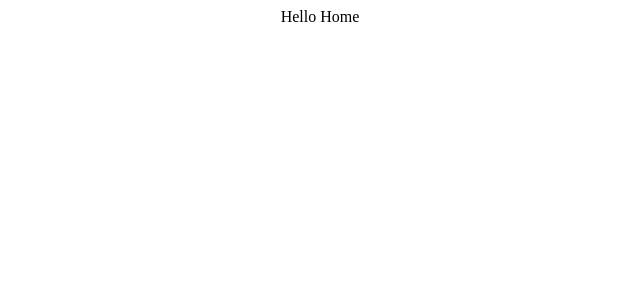
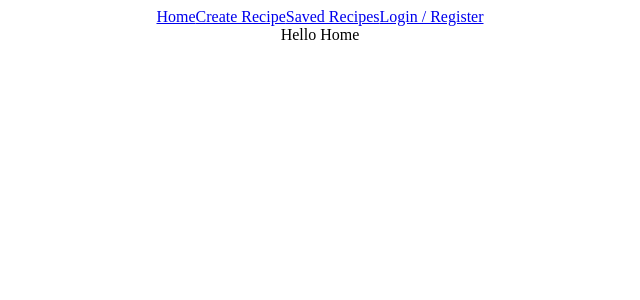
Before and after one commit to icarus014/recipe-app, a React (Create React App) app in the folder client/: page / in a window 1280 px wide. Shown: the top 300 px of the page, without its empty margins (320-960 px from the left). Built offline with nearby package versions, Linux system fonts and the light colour scheme.

Commit message:
created navbar

```diff
--- a/client/src/App.js
+++ b/client/src/App.js
@@ -5,12 +5,14 @@
 import {Create} from './pages/create'
 import {Auth} from './pages/auth'
 import {Saved} from './pages/saved-recipes'
+import { Navbar} from './components/navbar'
 
 
 function App(){
   return(
     <div className='App'>
       <Router>
+        <Navbar />
         <Routes>
           <Route path="/" element={<Home/>}/>
           <Route path="/create" element={<Create/>}/>
--- /dev/null
+++ b/client/src/components/navbar.js
@@ -0,0 +1,12 @@
+import{Link} from 'react-router-dom'
+
+export const Navbar = () =>{
+    return(
+        <div>
+            <Link to={"/home"}>Home</Link>
+            <Link to={"/create"}>Create Recipe</Link>
+            <Link to={"/saved-recipes"}>Saved Recipes</Link>
+            <Link to={"/auth"}>Login / Register</Link>
+        </div>
+    )
+}
```
